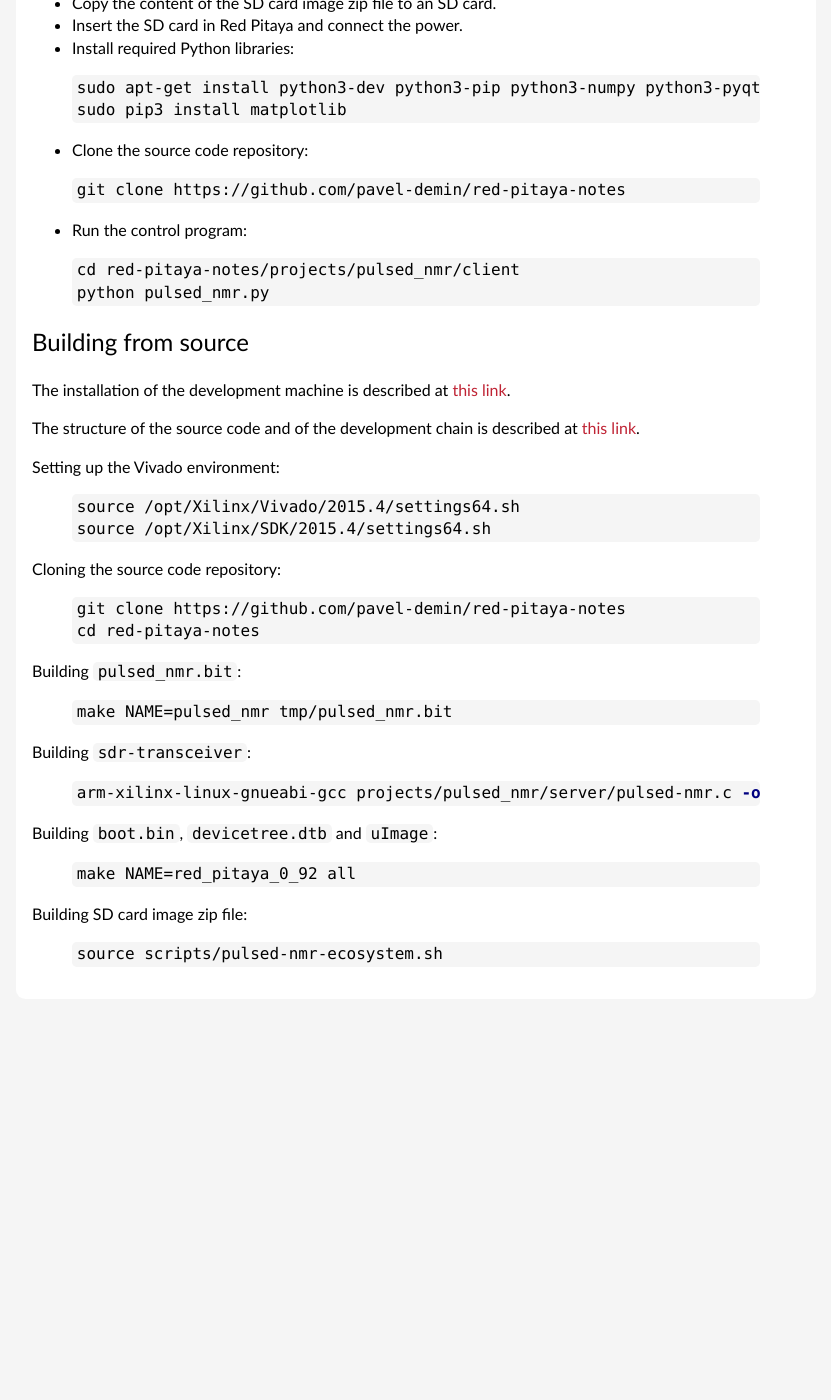
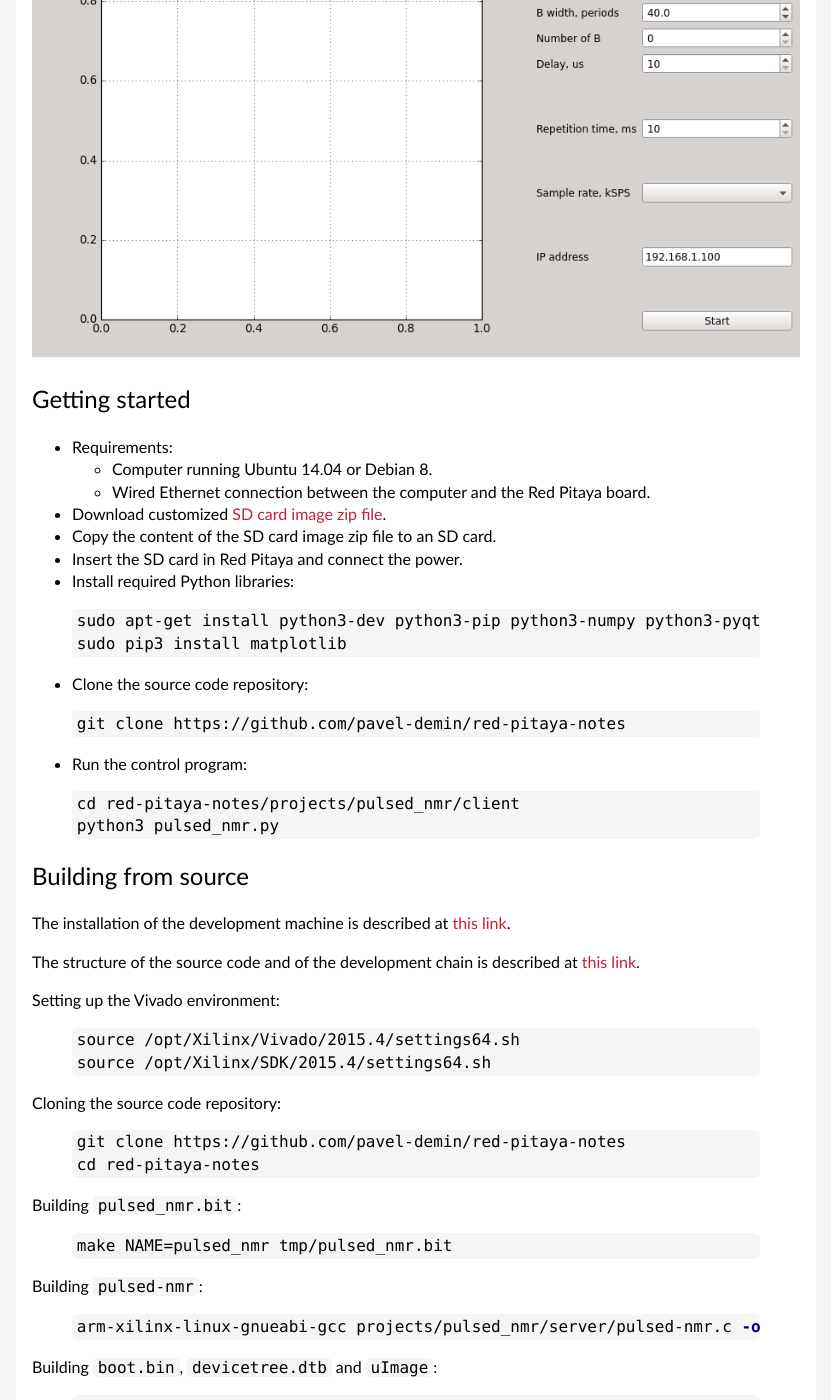
Before and after one commit to pavel-demin/red-pitaya-notes, a Jekyll site: the page built from pulsed-nmr.md, in a window 1280 px wide and 1400 px high, scrolled down 1355 px. Shown: the whole window, without its empty margins (224-1055 px from the left). Built offline with Jekyll 4.4.1, drawn with Linux system fonts in a browser that asks for light colours; before the commit the page ends 2410 px from its top, so only the background shows below that.

Commit message:
add pulsed-nmr-client.png and fix commands and links

```diff
--- a/pulsed-nmr.md
+++ b/pulsed-nmr.md
@@ -42,13 +42,15 @@ The [projects/pulsed_nmr/server](https://github.com/pavel-demin/red-pitaya-notes
 
 The [projects/pulsed_nmr/client](https://github.com/pavel-demin/red-pitaya-notes/tree/develop/projects/pulsed_nmr/client) directory contains the source code of the control program ([pulsed_nmr.py](https://github.com/pavel-demin/red-pitaya-notes/blob/develop/projects/pulsed_nmr/client/pulsed_nmr.py)).
 
+![Pulsed NMR client]({{ "/img/pulsed-nmr-client.png" | prepend: site.baseurl }})
+
 Getting started
 -----
 
  - Requirements:
    - Computer running Ubuntu 14.04 or Debian 8.
    - Wired Ethernet connection between the computer and the Red Pitaya board.
- - Download customized [SD card image zip file](https://googledrive.com/host/0B-t5klOOymMNfmJ0bFQzTVNXQ3RtWm5SQ2NGTE1hRUlTd3V2emdSNzN6d0pYamNILW83Wmc/SDR/ecosystem-0.92-65-35575ed-pulsed-nmr.zip).
+ - Download customized [SD card image zip file](https://googledrive.com/host/0B-t5klOOymMNfmJ0bFQzTVNXQ3RtWm5SQ2NGTE1hRUlTd3V2emdSNzN6d0pYamNILW83Wmc/pulsed_nmr/ecosystem-0.92-65-35575ed-pulsed-nmr.zip).
  - Copy the content of the SD card image zip file to an SD card.
  - Insert the SD card in Red Pitaya and connect the power.
  - Install required Python libraries:
@@ -63,7 +65,7 @@ git clone https://github.com/pavel-demin/red-pitaya-notes
  - Run the control program:
 {% highlight bash %}
 cd red-pitaya-notes/projects/pulsed_nmr/client
-python pulsed_nmr.py
+python3 pulsed_nmr.py
 {% endhighlight %}
 
 Building from source
@@ -90,9 +92,9 @@ Building `pulsed_nmr.bit`:
 make NAME=pulsed_nmr tmp/pulsed_nmr.bit
 {% endhighlight %}
 
-Building `sdr-transceiver`:
+Building `pulsed-nmr`:
 {% highlight bash %}
-arm-xilinx-linux-gnueabi-gcc projects/pulsed_nmr/server/pulsed-nmr.c -o sdr-transceiver -lm -lpthread -static
+arm-xilinx-linux-gnueabi-gcc projects/pulsed_nmr/server/pulsed-nmr.c -o pulsed-nmr -lm -lpthread -static
 {% endhighlight %}
 
 Building `boot.bin`, `devicetree.dtb` and `uImage`:
```
Also changed, not shown: img/pulsed-nmr-client.png (added).
